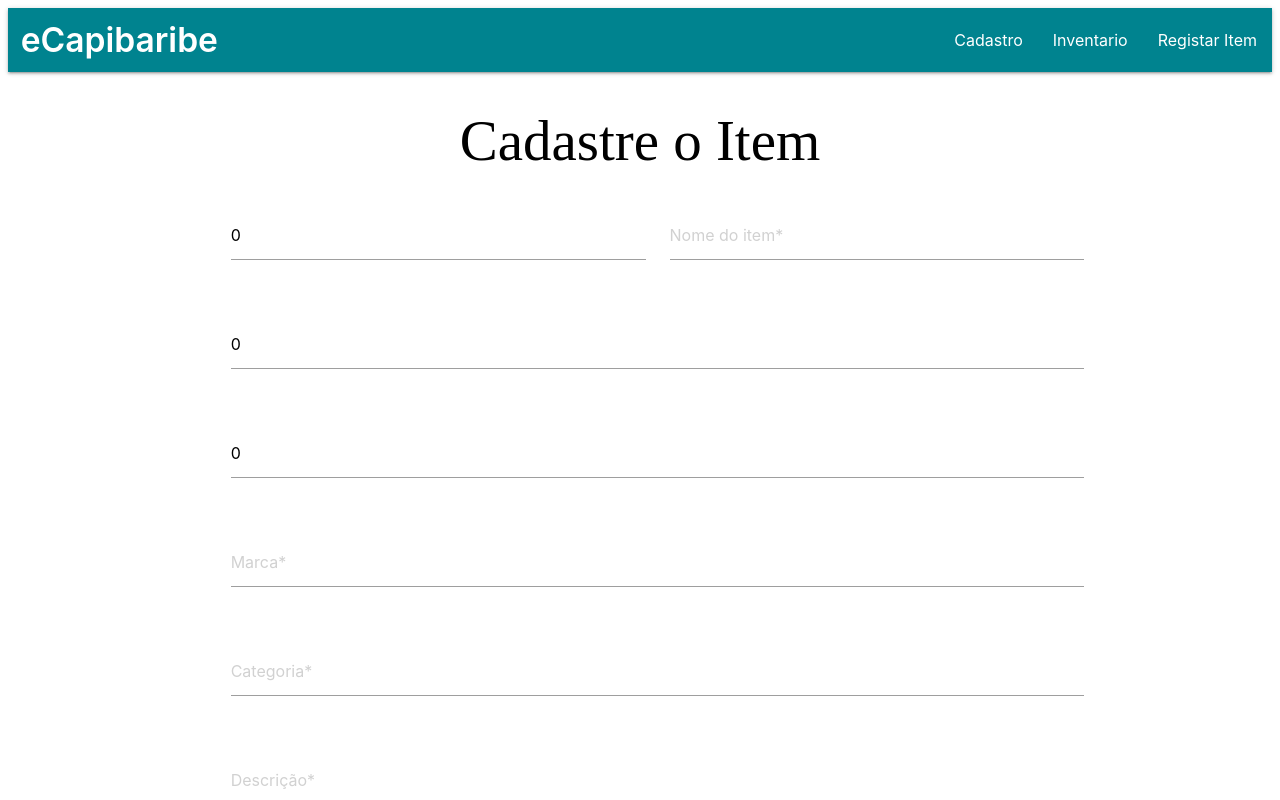
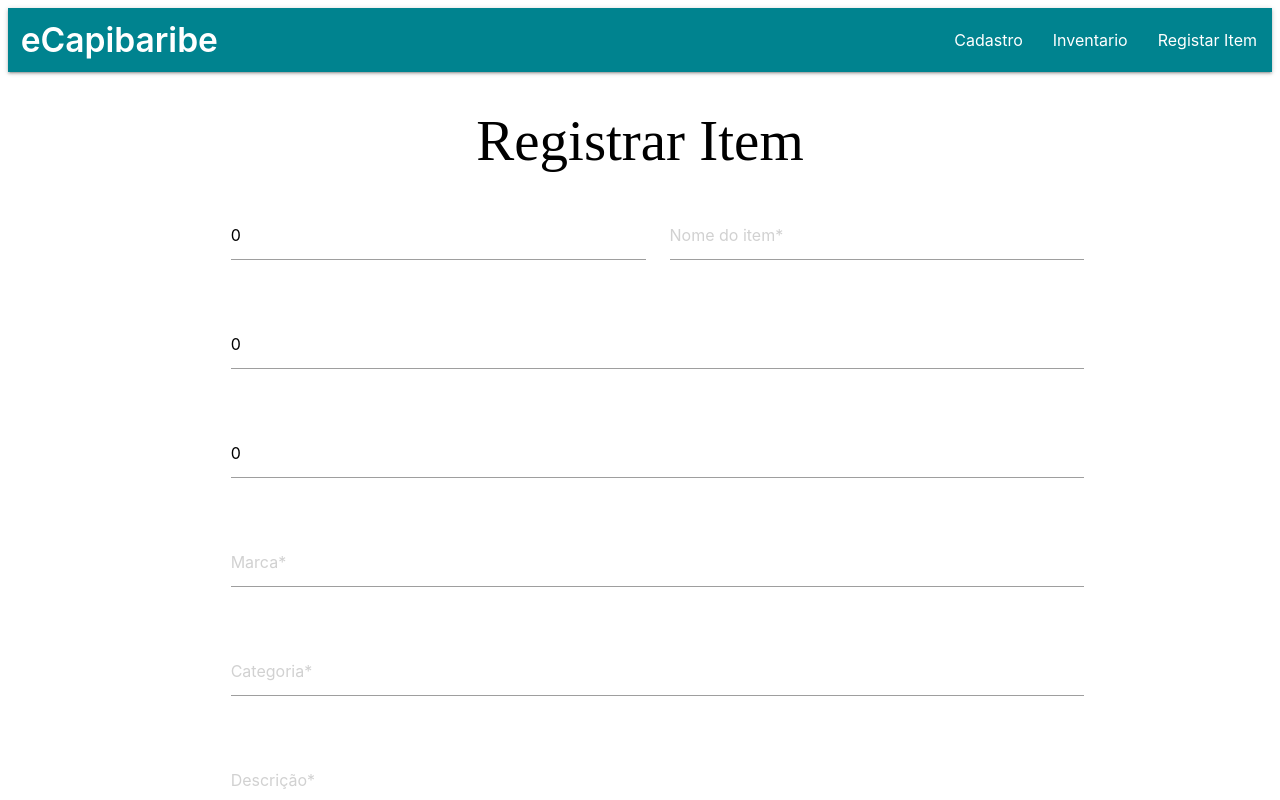
Before and after one commit to robertovnunes/eCapibaribe, an Angular app in the folder frontend/: page /items/cadastro in a window 1280 px wide. Shown: the top 800 px of the page. Built offline with nearby package versions, Linux system fonts and the light colour scheme.

Commit message:
refactor: mudança de nomes na pagina de registar item

```diff
--- a/frontend/src/app/features/items/pages/registrar/registrar.component.html
+++ b/frontend/src/app/features/items/pages/registrar/registrar.component.html
@@ -1,4 +1,4 @@
-<h2 class="brand-logo center" style="font-weight: 0;" >Cadastre o Item</h2>
+<h2 class="brand-logo center" style="font-weight: 0;" >Registrar Item</h2>
 <div class="row">
     <form class="col s10 offset-s2" #registerForm="ngForm" (ngSubmit)="registerForm.form.valid && onSubmit()" novalidate>
         <div class="row">
```
